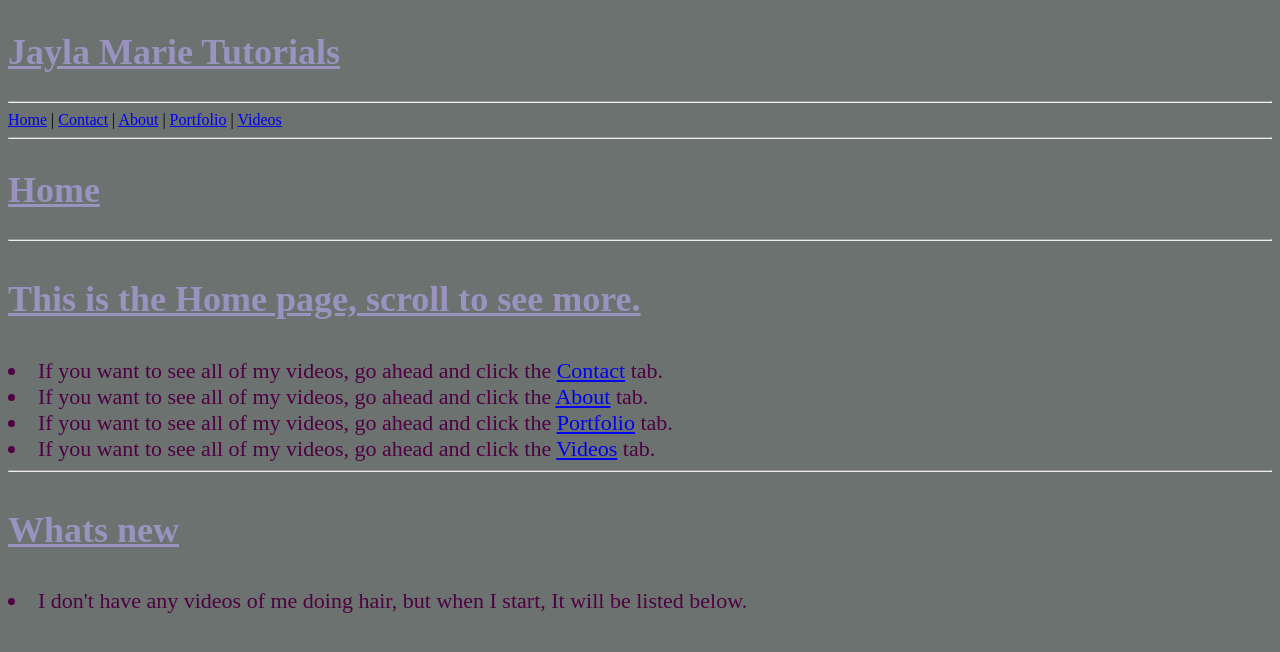
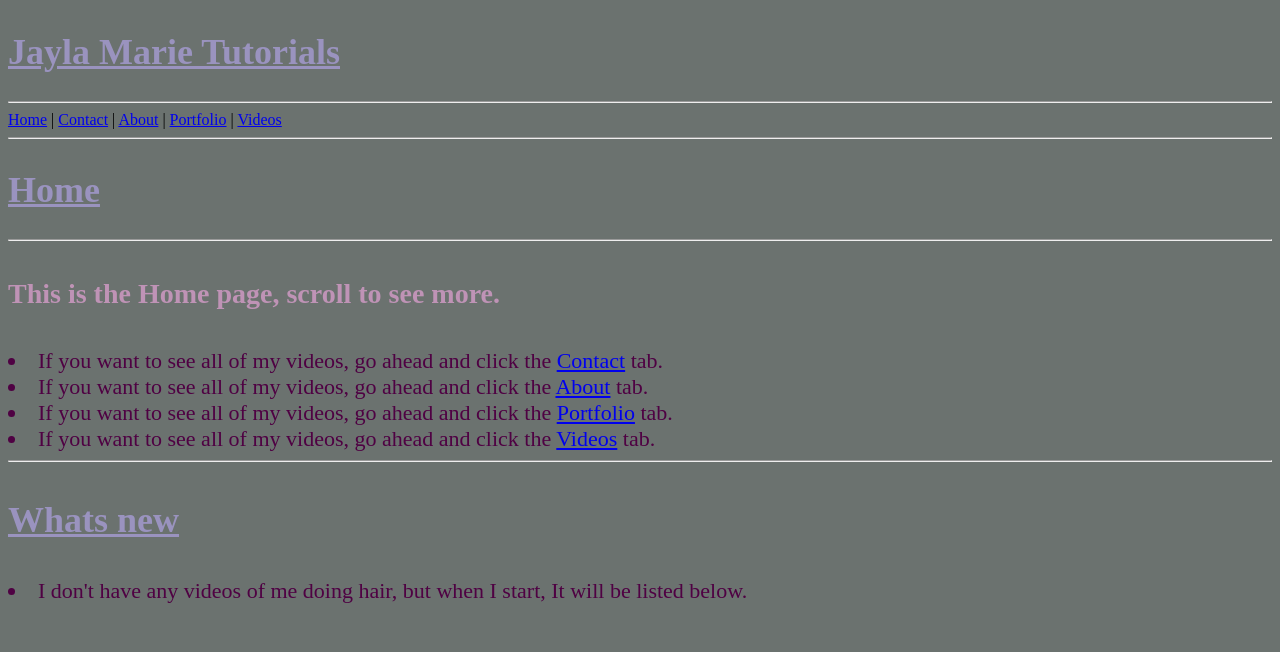
Before and after one commit to jaylaamariee/HtmlTextStructure-1, a plain HTML site: page index.html in a window 1280 px wide. Drawn offline with Linux system fonts and the light colour scheme.

Commit message:
Update index.html

```diff
--- a/index.html
+++ b/index.html
@@ -36,13 +36,13 @@
 <body>
  <main>
    <h1>
-     <u>Home</u>
+	   <u>Home</u>
    </h1>
  </main>
  <hr>
  <section>
    <h4>
-		 <u>This is the Home page, scroll to see more.</u>
+		 This is the Home page, scroll to see more.
 	 </h4>
  </section>
  <article>
```
